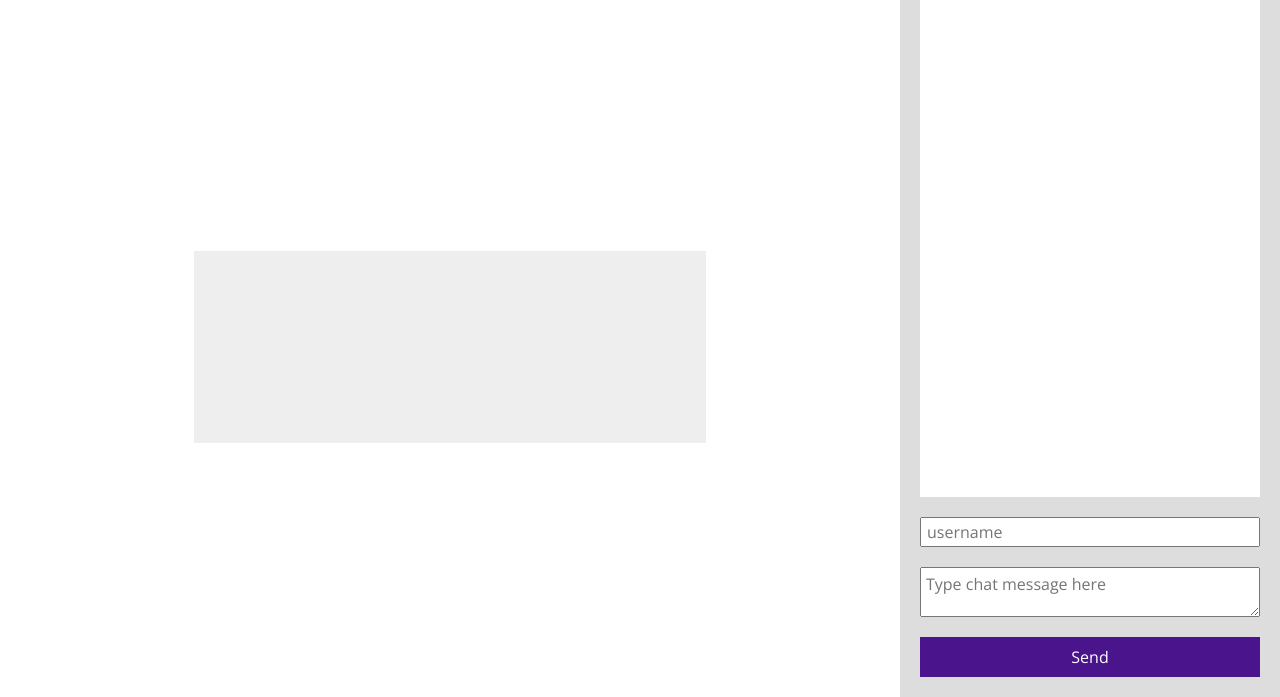
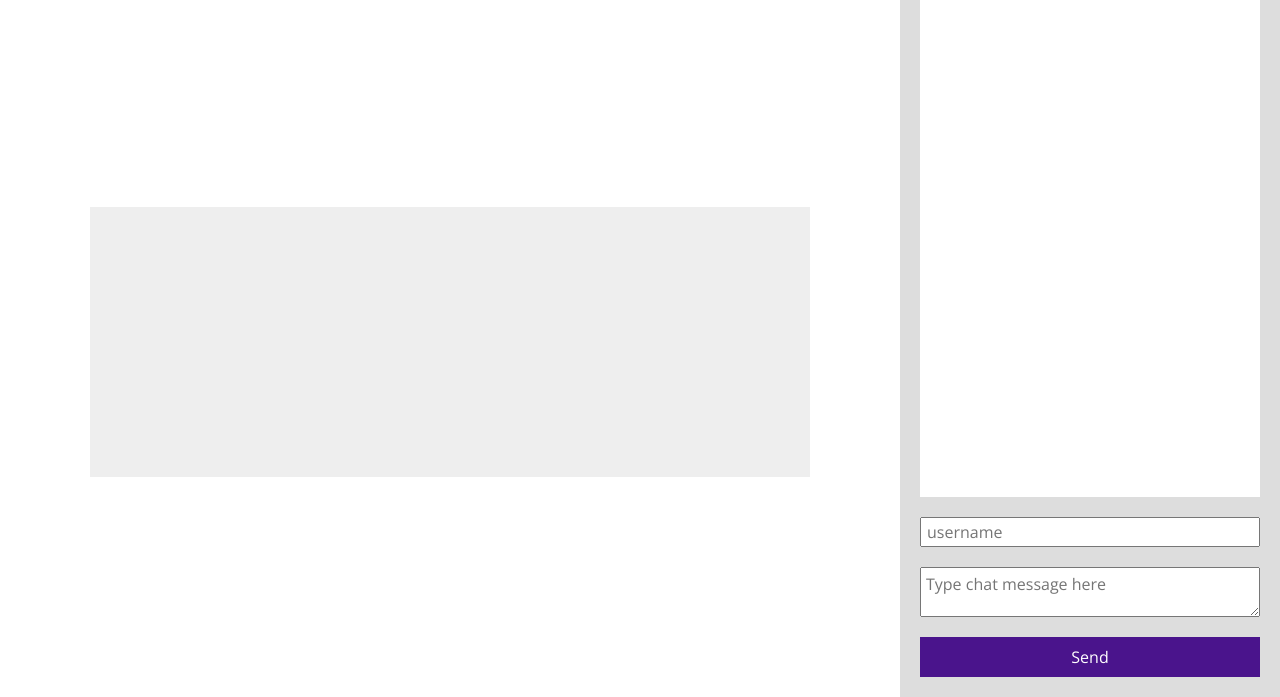
Before and after one commit to davepagurek/Twitch-Plays-Scribbler, a website: page static/index.html in a window 1280 px wide. Shown: the part 103-800 px from the top of the page. Drawn offline with nearby package versions, Linux system fonts and the light colour scheme; no server answers; files whose address does not match are found by name.

Commit message:
Make video larger

```diff
--- a/static/style.css
+++ b/static/style.css
@@ -8,19 +8,22 @@ html, body {
 #main {
 	margin-right:380px;
 	height:100%;
+  line-height:100%;
+  vertical-align:middle;
+  text-align:center;
 	position:relative;
+  display: block;
 }
 
 #video {
-	width: 512px;
-	height: 192px;
-	position:absolute;
-  left:50%;
-  top:50%;
-  margin-left:-256px;
-  margin-top:-46px;
+	width:80%;
   background-color:#EEE;
 	display:block;
+  position: absolute;
+  top:50%;
+  left:50%;
+  margin-left:-40%;
+  margin-top:-10%;
 }
 
 #sidebar {
```
Also changed, not shown: static/webcam.jpg, 1 other file.
